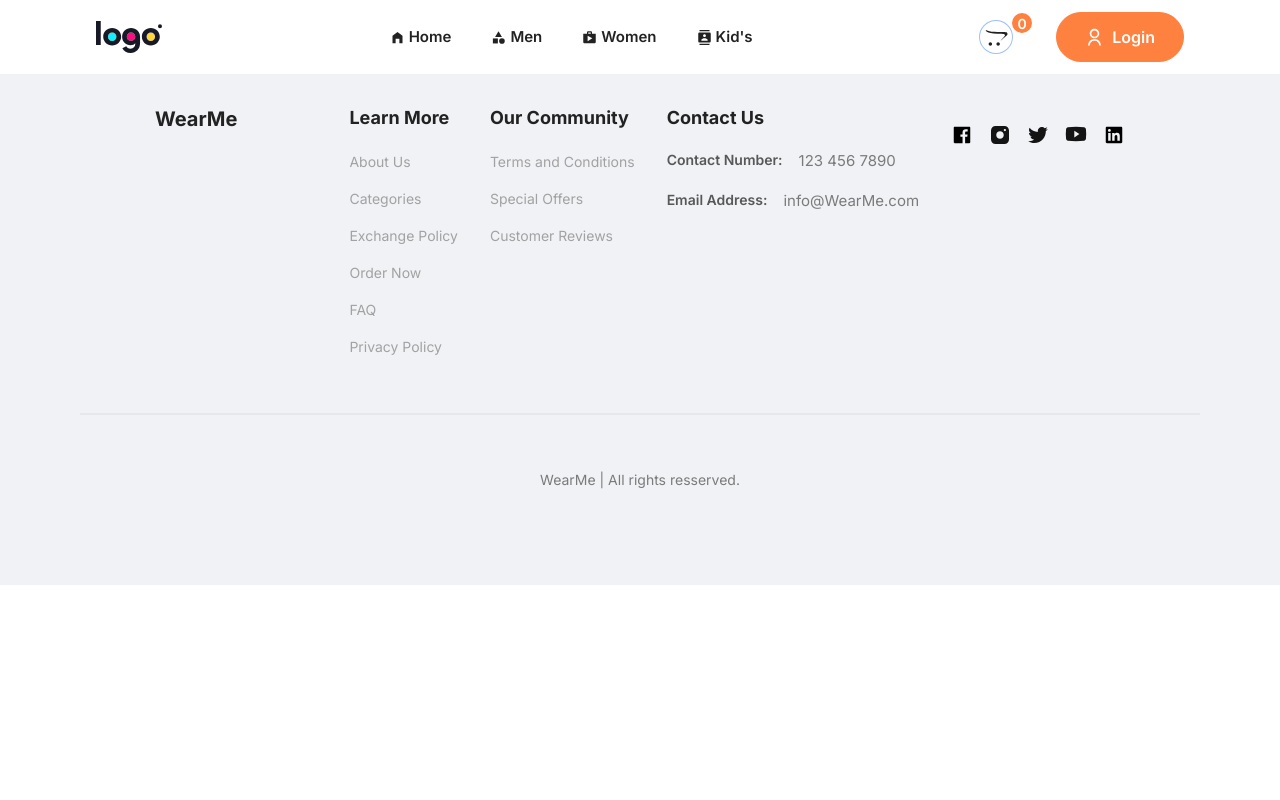
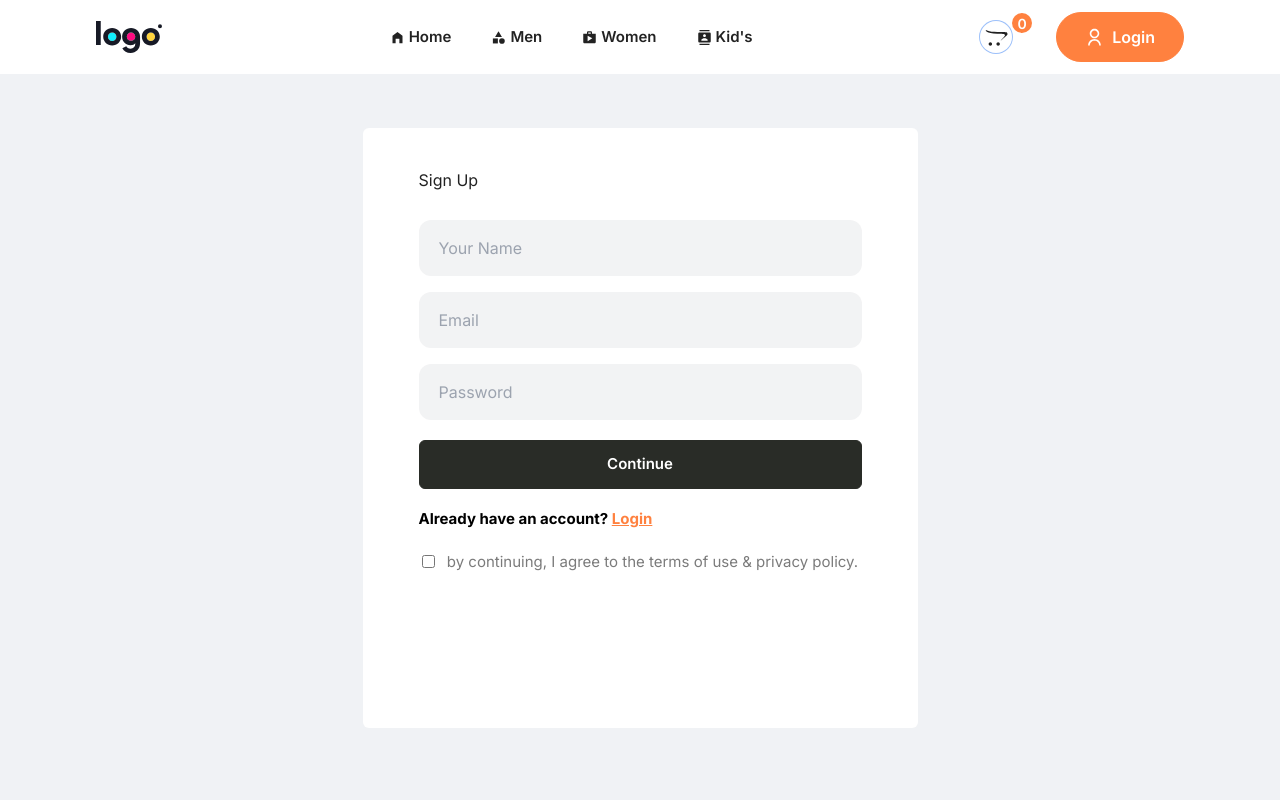
Before and after one commit to Isur-Sen9828/WearMe-, a React (Vite) app in the folder frontend/: page /login in a window 1280 px wide. Shown: the top 800 px of the page. Built offline with nearby package versions, Linux system fonts and the light colour scheme.

Commit message:
created login page UI and initializing other pages

```diff
--- a/frontend/src/Context/ShopContext.jsx
+++ b/frontend/src/Context/ShopContext.jsx
@@ -7,7 +7,7 @@
     const contextValue = {all_products};
 
     return(
-        <ShopContext.Provider values = {contextValue}>
+        <ShopContext.Provider value = {contextValue}>
             {props.children}
             </ShopContext.Provider>
     )
--- a/frontend/src/components/Item.jsx
+++ b/frontend/src/components/Item.jsx
@@ -5,7 +5,7 @@
   return (
     <div className="rounded-xl overflow-hidden shadow-lg">
         <div className="relative flexCenter group overflow-hidden transition-all duration-100:">
-            <Link to={`product/${id}`} className="h-12 w-12 bg-white rounded-full flexCenter absolute top-1/2 bottom-1/2 !py-2 z-20 scale-0 group-hover:scale-100 transition-all duration-700">
+            <Link to={`/product/${id}`} className="h-12 w-12 bg-white rounded-full flexCenter absolute top-1/2 bottom-1/2 !py-2 z-20 scale-0 group-hover:scale-100 transition-all duration-700">
             <FaSearch className="scale-125 hover:rotate-90 transition-all duration-200"/>
             </Link>
             <img src={image} alt="productImage" className=" block w-full object-cover group-hover:scale-110 transition-all duration-1000"/>
--- a/frontend/src/main.jsx
+++ b/frontend/src/main.jsx
@@ -2,9 +2,12 @@
 import { createRoot } from 'react-dom/client'
 import App from './App.jsx'
 import './index.css'
+import ShopContextProvider, { ShopContext } from './Context/ShopContext.jsx'
 
 createRoot(document.getElementById('root')).render(
   <StrictMode>
+    <ShopContextProvider>
     <App />
+    </ShopContextProvider>
   </StrictMode>,
 )
--- a/frontend/src/pages/Login.jsx
+++ b/frontend/src/pages/Login.jsx
@@ -1,8 +1,21 @@
 
 function Login() {
   return (
-    <section><h3>Sign Up</h3>
-
+    <section className="max_padd_caontainer flex-col flex-center pt-32">
+      <div className="max-w-[555px] h-[600px] bg-white m-auto px-14 py-10 rounded-md">
+      <h3>Sign Up</h3>
+    <div className="flex flex-col gap-4 mt-7">
+      <input type="text" placeholder="Your Name" className="h-14 w-full pl-5 bg-slate-900/5 outline-none rounded-xl"/>
+      <input type="email" placeholder="Email" className="h-14 w-full pl-5 bg-slate-900/5 outline-none rounded-xl"/>
+      <input type="password" placeholder="Password" className="h-14 w-full pl-5 bg-slate-900/5 outline-none rounded-xl"/>
+    </div>
+    <button className="btn_dark_rounded w-full my-5 !rounded-md">Continue</button>
+    <p className="text-black font-bold">Already have an account? <span className="text-secondary underline cursor-pointer">Login</span></p>
+    <div className="flexCenter mt-6 gap-3">
+      <input type="checkbox" name="" id=""/>
+      <p>by continuing, I agree to the terms of use & privacy policy.</p>
+    </div>
+    </div>
     </section>
   )
 }
```
